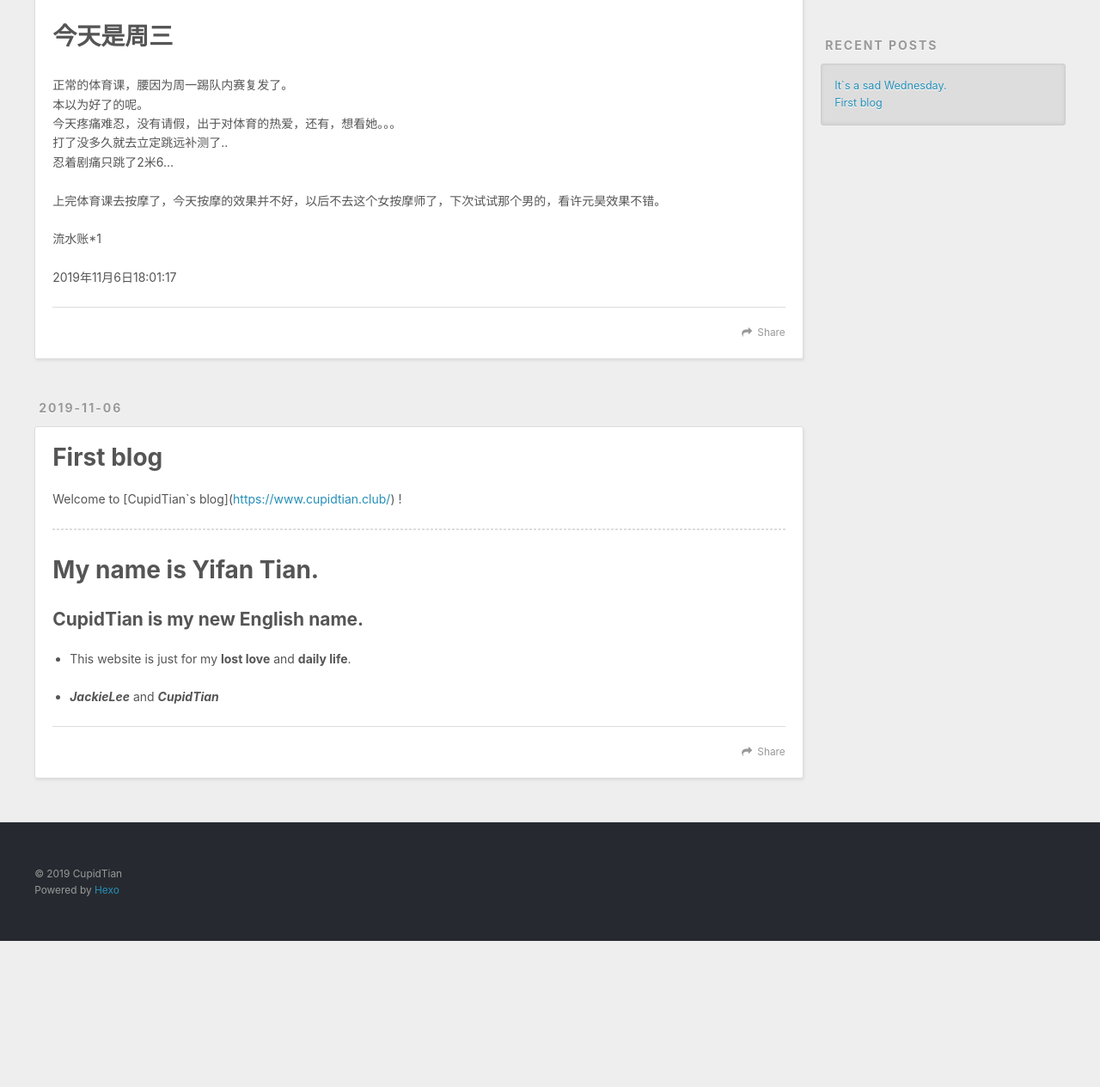
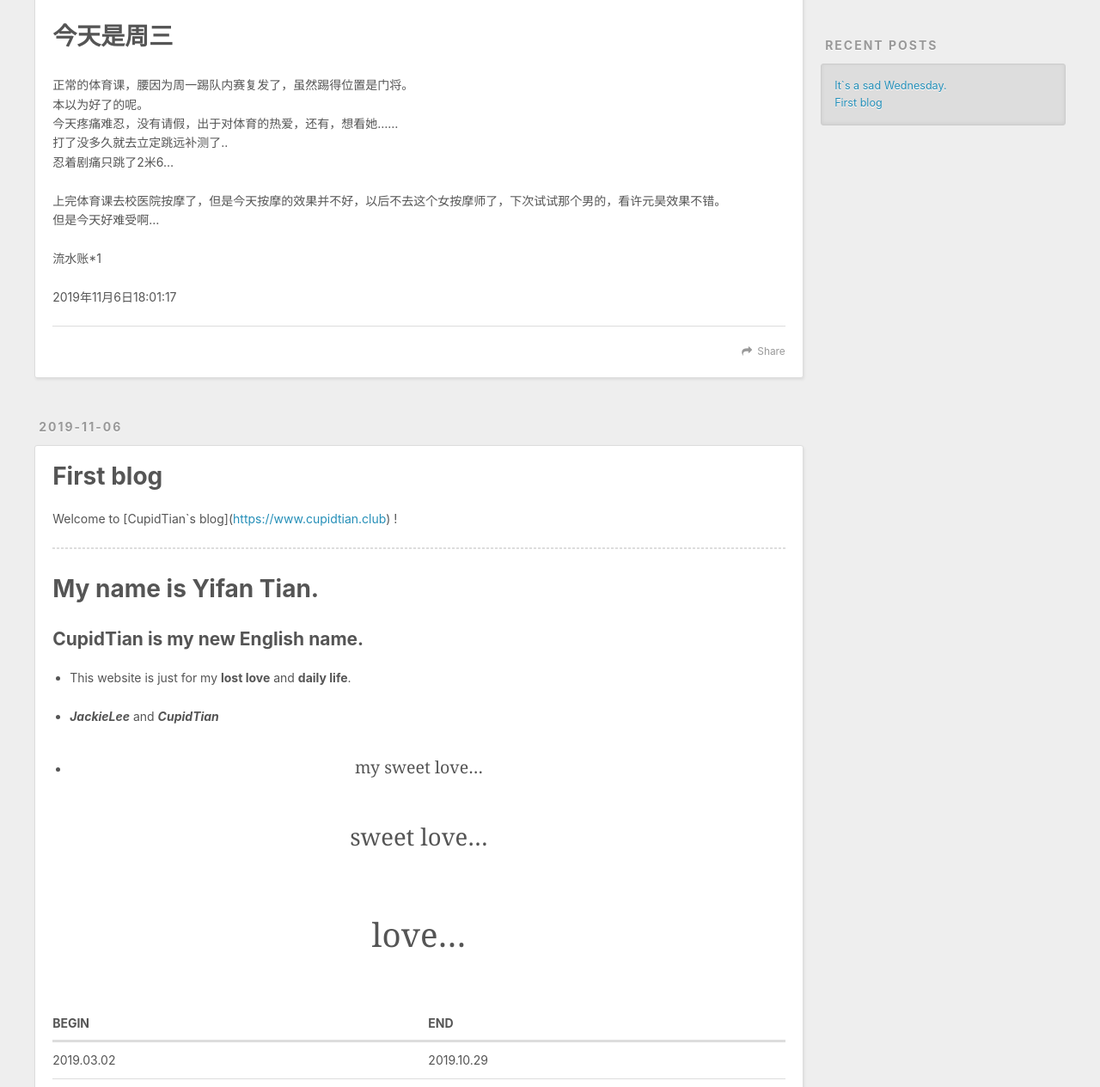
Before and after one commit to CupidTian/cupidtian.github.io, a plain HTML site: page index.html in a window 1280 px wide. Shown: the part 435-1700 px from the top of the page at 86% size. Before the commit the page ends 1530 px from the top, so only its background shows below. Drawn offline with nearby package versions, Linux system fonts and the light colour scheme.

Commit message:
Site updated: 2019-11-06 18:52:59

```diff
--- a/index.html
+++ b/index.html
@@ -51,6 +51,8 @@
 
           <a class="main-nav-link" href="/archives">Archives</a>
 
+          <a class="main-nav-link" href="/">Love</a>
+
       </nav>
       <nav id="sub-nav">
 
@@ -89,15 +91,15 @@
 
     <div class="article-entry" itemprop="articleBody">
 
-        <h1 id="今天是周三"><a href="#今天是周三" class="headerlink" title="今天是周三"></a>今天是周三</h1><p>正常的体育课，腰因为周一踢队内赛复发了。<br>本以为好了的呢。<br>今天疼痛难忍，没有请假，出于对体育的热爱，还有，想看她。。。<br>打了没多久就去立定跳远补测了..<br>忍着剧痛只跳了2米6…</p>
-<p>上完体育课去按摩了，今天按摩的效果并不好，以后不去这个女按摩师了，下次试试那个男的，看许元昊效果不错。</p>
+        <h1 id="今天是周三"><a href="#今天是周三" class="headerlink" title="今天是周三"></a>今天是周三</h1><p>正常的体育课，腰因为周一踢队内赛复发了，虽然踢得位置是门将。<br>本以为好了的呢。<br>今天疼痛难忍，没有请假，出于对体育的热爱，还有，想看她……<br>打了没多久就去立定跳远补测了..<br>忍着剧痛只跳了2米6…</p>
+<p>上完体育课去校医院按摩了，但是今天按摩的效果并不好，以后不去这个女按摩师了，下次试试那个男的，看许元昊效果不错。<br>但是今天好难受啊…</p>
 <p>流水账*1</p>
 <p>2019年11月6日18:01:17</p>
 
 
     </div>
     <footer class="article-footer">
-      <a data-url="http://cupidtian.club/2019/11/06/%E8%BF%99%E4%B8%AA%E5%91%A8%E4%B8%89/" data-id="ck2n4qsne0001hwv967p56rw7" class="article-share-link">Share</a>
+      <a data-url="http://cupidtian.club/2019/11/06/%E8%BF%99%E4%B8%AA%E5%91%A8%E4%B8%89/" data-id="ck2n5yaln00001cv93ow86flv" class="article-share-link">Share</a>
 
 
     </footer>
@@ -129,19 +131,42 @@
 
     <div class="article-entry" itemprop="articleBody">
 
-        <p>Welcome to [CupidTian`s blog](<a href="https://www.cupidtian.club/" target="_blank" rel="noopener">https://www.cupidtian.club/</a>) !</p>
+        <p>Welcome to [CupidTian`s blog](<a href="https://www.cupidtian.club" target="_blank" rel="noopener">https://www.cupidtian.club</a>) !</p>
 <hr>
 <h1 id="My-name-is-Yifan-Tian"><a href="#My-name-is-Yifan-Tian" class="headerlink" title="My name is Yifan Tian."></a>My name is Yifan Tian.</h1><h2 id="CupidTian-is-my-new-English-name"><a href="#CupidTian-is-my-new-English-name" class="headerlink" title="CupidTian is my new English name."></a>CupidTian is my new English name.</h2><ul>
 <li><p>This website is just for my <strong>lost love</strong> and <strong>daily life</strong>.</p>
 </li>
 <li><p><strong><em>JackieLee</em></strong> and <strong><em>CupidTian</em></strong></p>
 </li>
+<li><blockquote>
+<p>my sweet love…</p>
+<blockquote>
+<p>sweet love…</p>
+<blockquote>
+<p>love…</p>
+</blockquote>
+</blockquote>
+</blockquote>
+</li>
 </ul>
+<table>
+<thead>
+<tr>
+<th>BEGIN</th>
+<th>END</th>
+</tr>
+</thead>
+<tbody><tr>
+<td>2019.03.02</td>
+<td>2019.10.29</td>
+</tr>
+</tbody></table>
+<p><img src="https://ss0.bdstatic.com/94oJfD_bAAcT8t7mm9GUKT-xh_/timg?image&quality=100&size=b4000_4000&sec=1573035855&di=a039731ed53460d3fe4ff8278a77737a&src=http://ku.90sjimg.com/element_origin_min_pic/17/08/28/2199e84f2f10d59c29c0548b2591e8f9.jpg" alt="爱"></p>
 
 
     </div>
     <footer class="article-footer">
-      <a data-url="http://cupidtian.club/2019/11/06/Welcome/" data-id="ck2n4qsn60000hwv91gakbiez" class="article-share-link">Share</a>
+      <a data-url="http://cupidtian.club/2019/11/06/Welcome/" data-id="ck2n5yalu00011cv97ety44hn" class="article-share-link">Share</a>
 
 
     </footer>
@@ -202,7 +227,7 @@
   <div class="outer">
     <div id="footer-info" class="inner">
       &copy; 2019 CupidTian<br>
-      Powered by <a href="http://hexo.io/" target="_blank">Hexo</a>
+      Seted_by <a href="http://www.cupidtian.club/" target="_blank">CupidTian</a>
     </div>
   </div>
 </footer>
@@ -212,6 +237,8 @@
     <a href="/" class="mobile-nav-link">Home</a>
 
     <a href="/archives" class="mobile-nav-link">Archives</a>
+
+    <a href="/" class="mobile-nav-link">Love</a>
 
 </nav>
 
```
Also changed, not shown: 2019/11/06/Welcome/index.html (+35 -6 lines), 2019/11/06/这个周三/index.html (+11 -7 lines), archives/2019/11/index.html (+5 -1 lines), archives/2019/index.html (+5 -1 lines), archives/index.html (+5 -1 lines).
